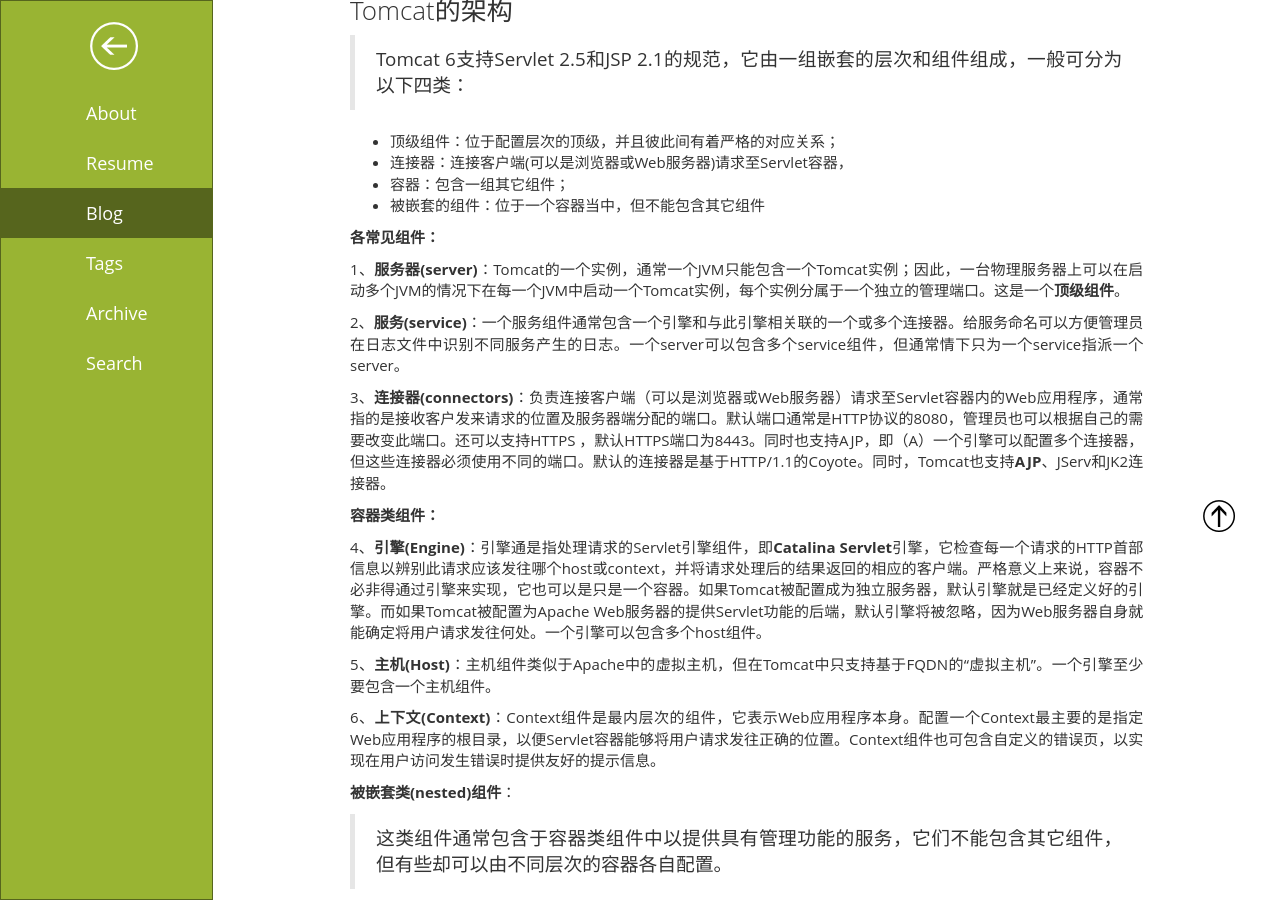
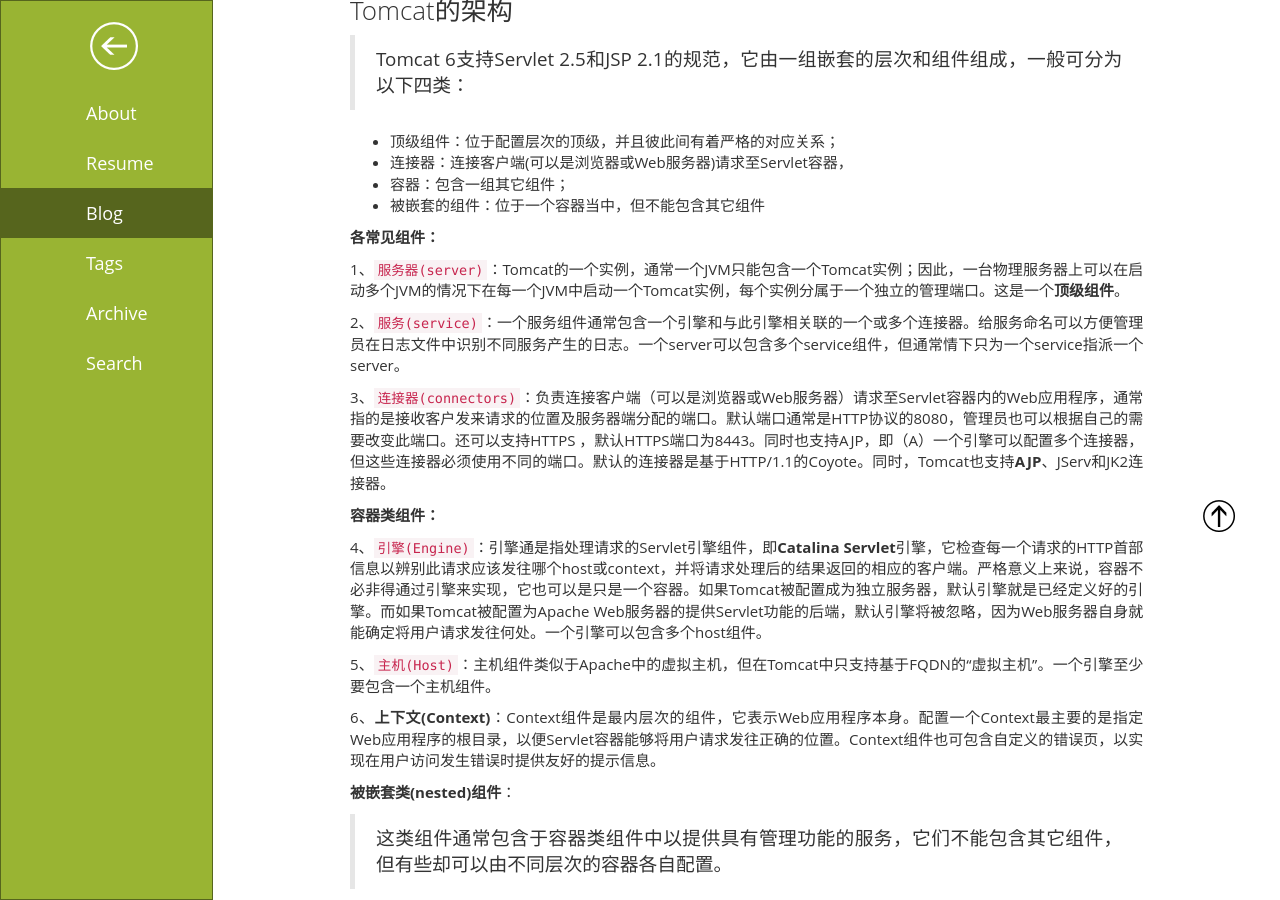
Before and after one commit to daysunshine/daysunshine.github.io, a Jekyll site: the page built from _posts/2017-11-04-linux-tomcat.md, in a window 1280 px wide and 900 px high, scrolled down 513 px. Built offline with Jekyll 4.4.1, drawn with Linux system fonts in a browser that asks for light colours; comment, search, counter and statistics services are not loaded.

```diff
--- a/_posts/2017-11-04-linux-tomcat.md
+++ b/_posts/2017-11-04-linux-tomcat.md
@@ -23,17 +23,17 @@ tags:  Tomcat
 
 **各常见组件：**
 
-1、**服务器(server)**：Tomcat的一个实例，通常一个JVM只能包含一个Tomcat实例；因此，一台物理服务器上可以在启动多个JVM的情况下在每一个JVM中启动一个Tomcat实例，每个实例分属于一个独立的管理端口。这是一个**顶级组件**。
+1、`服务器(server)`：Tomcat的一个实例，通常一个JVM只能包含一个Tomcat实例；因此，一台物理服务器上可以在启动多个JVM的情况下在每一个JVM中启动一个Tomcat实例，每个实例分属于一个独立的管理端口。这是一个**顶级组件**。
 
-2、**服务(service)**：一个服务组件通常包含一个引擎和与此引擎相关联的一个或多个连接器。给服务命名可以方便管理员在日志文件中识别不同服务产生的日志。一个server可以包含多个service组件，但通常情下只为一个service指派一个server。
+2、`服务(service)`：一个服务组件通常包含一个引擎和与此引擎相关联的一个或多个连接器。给服务命名可以方便管理员在日志文件中识别不同服务产生的日志。一个server可以包含多个service组件，但通常情下只为一个service指派一个server。
 
-3、**连接器(connectors)**：负责连接客户端（可以是浏览器或Web服务器）请求至Servlet容器内的Web应用程序，通常指的是接收客户发来请求的位置及服务器端分配的端口。默认端口通常是HTTP协议的8080，管理员也可以根据自己的需要改变此端口。还可以支持HTTPS ，默认HTTPS端口为8443。同时也支持AJP，即（A）一个引擎可以配置多个连接器，但这些连接器必须使用不同的端口。默认的连接器是基于HTTP/1.1的Coyote。同时，Tomcat也支持**AJP**、JServ和JK2连接器。
+3、`连接器(connectors)`：负责连接客户端（可以是浏览器或Web服务器）请求至Servlet容器内的Web应用程序，通常指的是接收客户发来请求的位置及服务器端分配的端口。默认端口通常是HTTP协议的8080，管理员也可以根据自己的需要改变此端口。还可以支持HTTPS ，默认HTTPS端口为8443。同时也支持AJP，即（A）一个引擎可以配置多个连接器，但这些连接器必须使用不同的端口。默认的连接器是基于HTTP/1.1的Coyote。同时，Tomcat也支持**AJP**、JServ和JK2连接器。
 
 **容器类组件：**
 
-4、**引擎(Engine)**：引擎通是指处理请求的Servlet引擎组件，即**Catalina Servlet**引擎，它检查每一个请求的HTTP首部信息以辨别此请求应该发往哪个host或context，并将请求处理后的结果返回的相应的客户端。严格意义上来说，容器不必非得通过引擎来实现，它也可以是只是一个容器。如果Tomcat被配置成为独立服务器，默认引擎就是已经定义好的引擎。而如果Tomcat被配置为Apache Web服务器的提供Servlet功能的后端，默认引擎将被忽略，因为Web服务器自身就能确定将用户请求发往何处。一个引擎可以包含多个host组件。
+4、`引擎(Engine)`：引擎通是指处理请求的Servlet引擎组件，即**Catalina Servlet**引擎，它检查每一个请求的HTTP首部信息以辨别此请求应该发往哪个host或context，并将请求处理后的结果返回的相应的客户端。严格意义上来说，容器不必非得通过引擎来实现，它也可以是只是一个容器。如果Tomcat被配置成为独立服务器，默认引擎就是已经定义好的引擎。而如果Tomcat被配置为Apache Web服务器的提供Servlet功能的后端，默认引擎将被忽略，因为Web服务器自身就能确定将用户请求发往何处。一个引擎可以包含多个host组件。
 
-5、**主机(Host)**：主机组件类似于Apache中的虚拟主机，但在Tomcat中只支持基于FQDN的“虚拟主机”。一个引擎至少要包含一个主机组件。
+5、`主机(Host)`：主机组件类似于Apache中的虚拟主机，但在Tomcat中只支持基于FQDN的“虚拟主机”。一个引擎至少要包含一个主机组件。
 
 6、**上下文(Context)**：Context组件是最内层次的组件，它表示Web应用程序本身。配置一个Context最主要的是指定Web应用程序的根目录，以便Servlet容器能够将用户请求发往正确的位置。Context组件也可包含自定义的错误页，以实现在用户访问发生错误时提供友好的提示信息。
 
@@ -41,11 +41,11 @@ tags:  Tomcat
 
 > 这类组件通常包含于容器类组件中以提供具有管理功能的服务，它们不能包含其它组件，但有些却可以由不同层次的容器各自配置。
 
-7、**阀门(Valve)**：用来拦截请求并在将其转至目标之前进行某种处理操作，类似于Servlet规范中定义的过滤器。Valve可以定义在任何容器类的组件中。Valve常被用来记录客户端请求、客户端IP地址和服务器等信息，这种处理技术通常被称作请求转储(request dumping)。请求转储valve记录请求客户端请求数据包中的HTTP首部信息和cookie信息文件中，响应转储valve则记录响应数据包首部信息和cookie信息至文件中。
+7、`阀门(Valve)`：用来拦截请求并在将其转至目标之前进行某种处理操作，类似于Servlet规范中定义的过滤器。Valve可以定义在任何容器类的组件中。Valve常被用来记录客户端请求、客户端IP地址和服务器等信息，这种处理技术通常被称作请求转储(request dumping)。请求转储valve记录请求客户端请求数据包中的HTTP首部信息和cookie信息文件中，响应转储valve则记录响应数据包首部信息和cookie信息至文件中。
 
-8、**日志记录器(Logger)**：用于记录组件内部的状态信息，可被用于除Context之外的任何容器中。日志记录的功能可被继承，因此，一个引擎级别的Logger将会记录引擎内部所有组件相关的信息，除非某内部组件定义了自己的Logger组件。
+8、`日志记录器(Logger)`：用于记录组件内部的状态信息，可被用于除Context之外的任何容器中。日志记录的功能可被继承，因此，一个引擎级别的Logger将会记录引擎内部所有组件相关的信息，除非某内部组件定义了自己的Logger组件。
 
-9、**领域(Realm)**：用于用户的认证和授权；在配置一个应用程序时，管理员可以为每个资源或资源组定义角色及权限，而这些访问控制功能的生效需要通过Realm来实现。Realm的认证可以基于文本文件、数据库表、LDAP服务等来实现。Realm的效用会遍及整个引擎或顶级容器，因此，一个容器内的所有应用程序将共享用户资源。同时，Realm可以被其所在组件的子组件继承，也可以被子组件中定义的Realm所覆盖。
+9、`领域(Realm)`：用于用户的认证和授权；在配置一个应用程序时，管理员可以为每个资源或资源组定义角色及权限，而这些访问控制功能的生效需要通过Realm来实现。Realm的认证可以基于文本文件、数据库表、LDAP服务等来实现。Realm的效用会遍及整个引擎或顶级容器，因此，一个容器内的所有应用程序将共享用户资源。同时，Realm可以被其所在组件的子组件继承，也可以被子组件中定义的Realm所覆盖。
 
 
 ###  Tomcat的安装(centos7)
```
